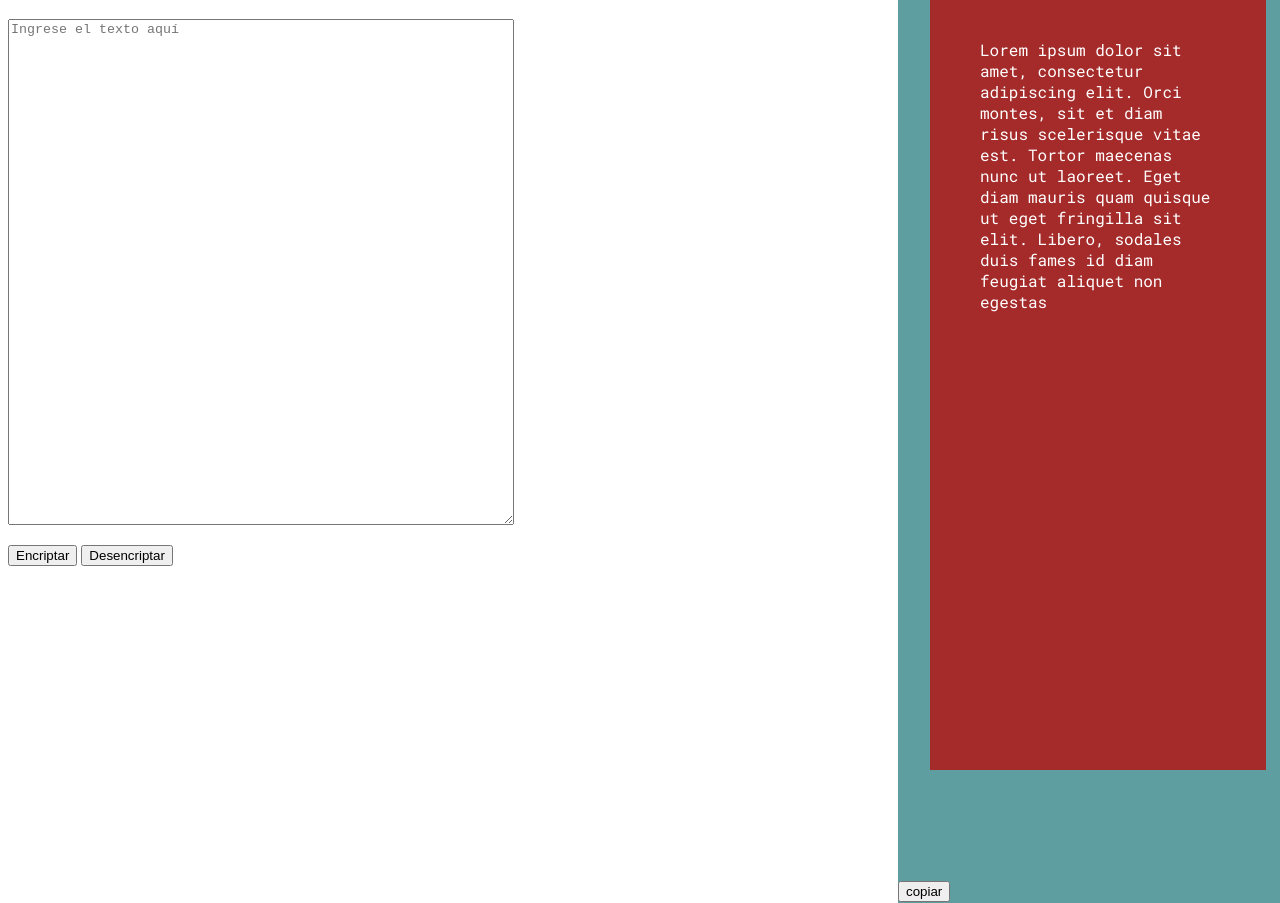
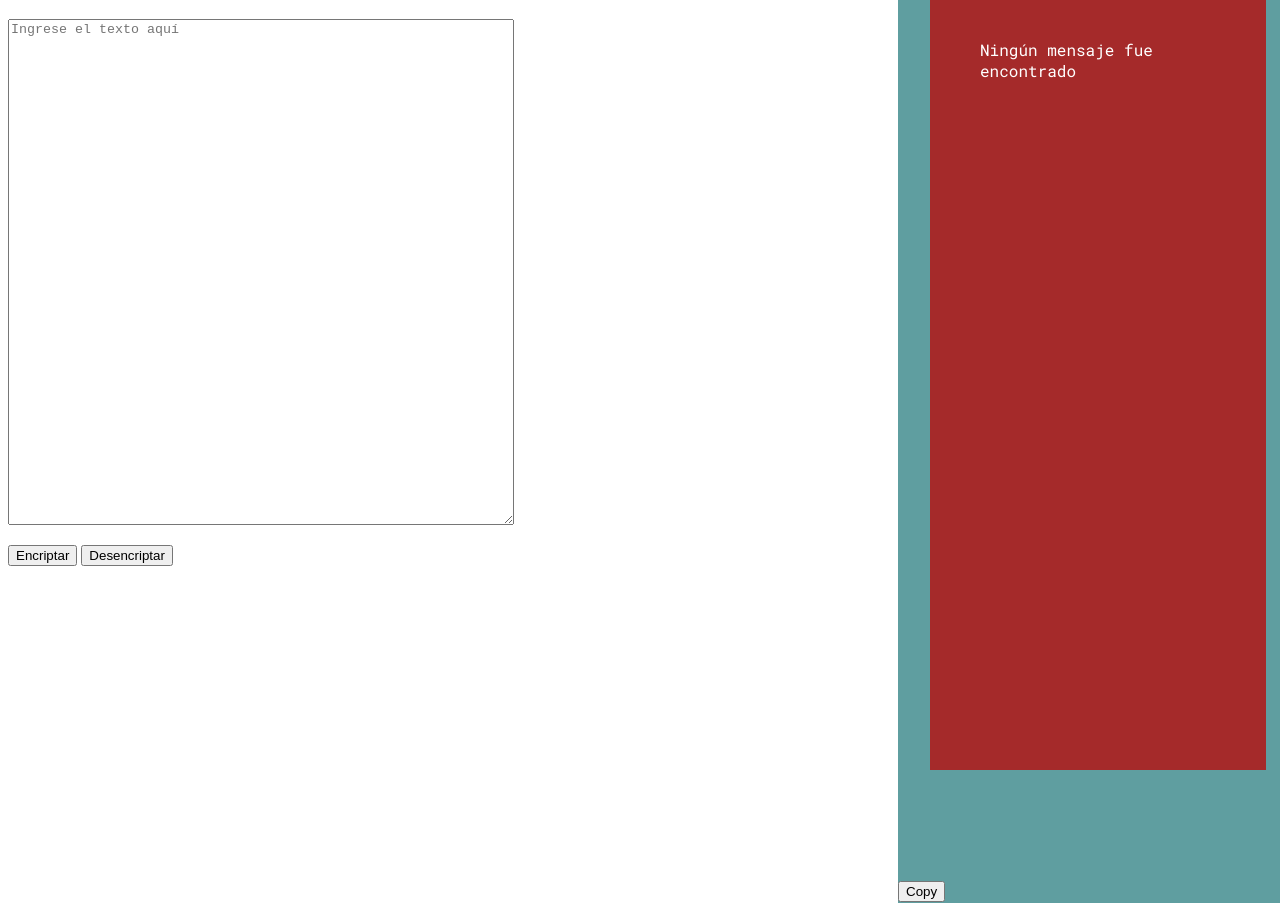
Before and after one commit to danielromeror32/text-encryption-tool, a plain HTML site: page index.html in a window 1280 px wide. Shown: the part 69-972 px from the top of the page. Drawn offline with Linux system fonts and the light colour scheme.

Commit message:
Intento buton copy

```diff
--- a/index.html
+++ b/index.html
@@ -38,15 +38,12 @@
 
         <div class="secondPanel">
           <div class="frame-decrypt innerPanel">
-            <p class="displayText">
-              Lorem ipsum dolor sit amet, consectetur adipiscing elit. Orci
-              montes, sit et diam risus scelerisque vitae est. Tortor maecenas
-              nunc ut laoreet. Eget diam mauris quam quisque ut eget fringilla
-              sit elit. Libero, sodales duis fames id diam feugiat aliquet non
-              egestas
-            </p>
+            <p class="displayText">Ningún mensaje fue encontrado</p>
           </div>
-          <input class="button buttom-decrypt" type="submit" value="copiar" />
+          <!--  <input class="button buttom-decrypt" type="submit" value="copiar" />  -->
+          <button class="button buttom-decrypt" onclick="copyToClipboard()">
+            Copy
+          </button>
         </div>
       </div>
     </main>
--- a/js/index.js
+++ b/js/index.js
@@ -1,6 +1,9 @@
 const buttonEncip = document.querySelector("#firstButton");
 const buttonDesc = document.querySelector("#secondtButton");
-const buttonCopy = document.querySelector(".buttom-decrypt");
+const buttonCopy = document.querySelector(".buttom-decrypt"); // BUTTON COPY
+
+// const textScondPanel = document.querySelector(".displayText").textContent;
+var textScondPanel = document.querySelector(".displayText").textContent;
 
 let textEncryption ;
 let textDecryption ;
@@ -11,11 +14,18 @@ buttonEncip.addEventListener("click", function() {
     textEncryption = getText("textarea");
     textDecryption = setText(textEncryption);
   });
+
 // button event copy
-buttonCopy.addEventListener("click", function() {
-  textCopied = getTextLabel(".displayText");
-  // alert(textCopied);
-});
+function copyToClipboard() {
+  const el = document.createElement('textarea');
+  el.value = document.querySelector(".displayText").textContent;
+  document.body.appendChild(el);
+  textCopied = el;
+  el.select();
+  document.execCommand('copy');
+  document.body.removeChild(el);
+}
+
 // button event Decryption
 buttonDesc.addEventListener("click", function() {
   // textDecryption = setText(textEncryption);
@@ -46,11 +56,11 @@ function getText(area){
 }
 
 
-function getTextLabel (area){
-  let extractText = document.querySelector(area);
-  var text = extractText.textContent;
-  return text;
-}
+// function getTextLabel (area){
+//   let extractText = document.querySelector(area);
+//   var text = extractText.textContent;
+//   return text;
+// }
 function setTextLabel (area){
 
   document.querySelector(".displayText").textContent = area;
@@ -59,7 +69,7 @@ function setTextLabel (area){
 
 
 
-
+// Funcion para encriptar
 function encryptionWord  (palabra){
 
   let newTextArray = [];
@@ -103,7 +113,7 @@ const dictionary = {
   "o": "ober",
   "u": "ufat"
 }
-
+// Funcion para desencriptar
 function decryptionWord (word){
   let palabra = word;
   // palabra = palabra.replace("ai", "a");
```
